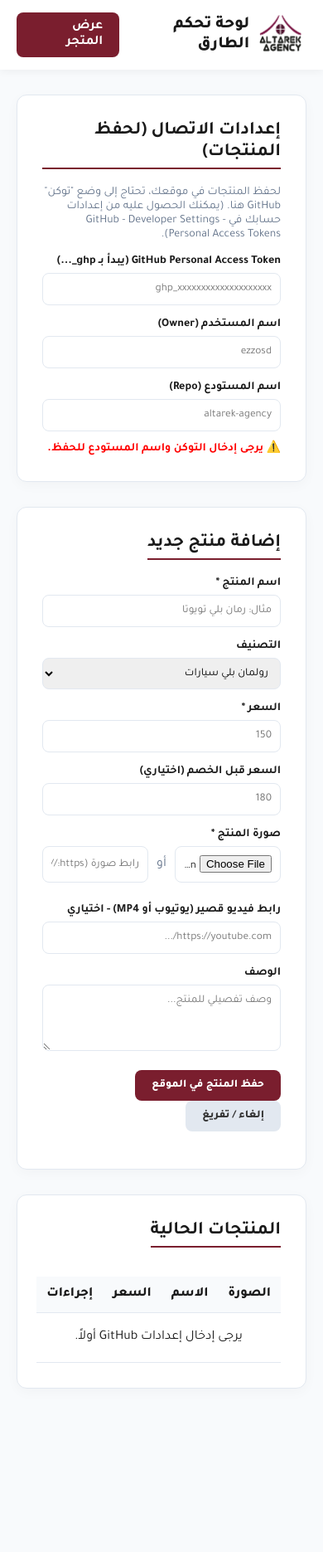
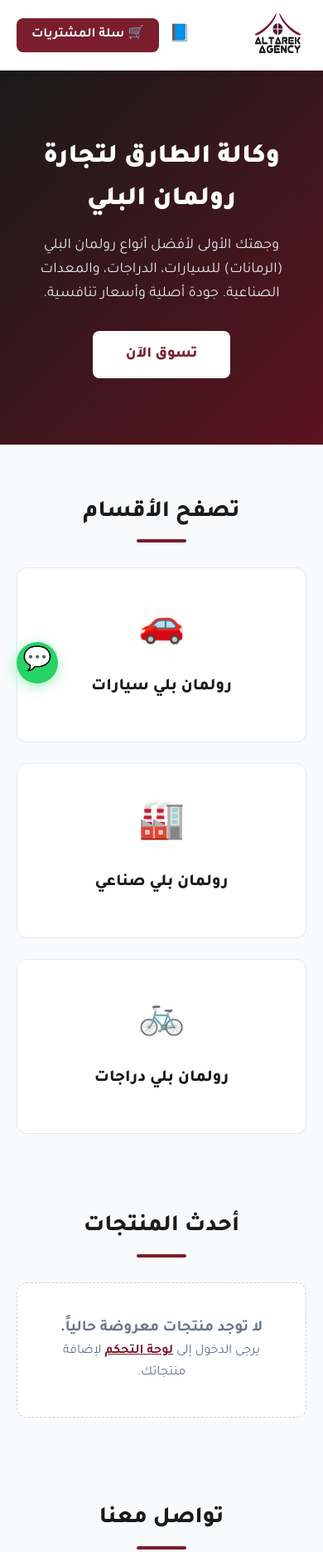
Before and after one commit to ezzosd/altarek-store, a plain HTML site: page index.html in a window 390 px wide. Shown: the top 1871 px of the page at 83% size. Before the commit the page ends 1704 px from the top, so only its background shows below. Drawn offline with Linux system fonts and the light colour scheme.

Commit message:
Refactor index.html for improved layout and navigation
Updated the header structure, added navigation links, and enhanced the hero section with a new layout. Modified styles for better responsiveness and added new sections for products and contact information.

```diff
--- a/index.html
+++ b/index.html
@@ -3,153 +3,125 @@
 <head>
 <meta charset="UTF-8">
 <meta name="viewport" content="width=device-width, initial-scale=1">
-<title>لوحة التحكم | وكالة الطارق</title>
+<title>وكالة الطارق | لتجارة رولمان البلي</title>
 <link href="https://fonts.googleapis.com/css2?family=Tajawal:wght@400;500;700;800;900&display=swap" rel="stylesheet">
 <style>
-  :root { --primary: #7a1e2e; --primary-dark: #5c131f; --dark: #1a1a1a; --light: #f8fafc; --white: #ffffff; --gray: #64748b; --border: #e2e8f0; }
+  :root { --primary: #7a1e2e; --primary-dark: #5c131f; --dark: #1a1a1a; --light: #f8fafc; --white: #ffffff; --gray: #64748b; --whatsapp: #25d366; --facebook: #1877f2; }
   * { box-sizing: border-box; margin: 0; padding: 0; font-family: 'Tajawal', sans-serif; }
-  body { background: var(--light); color: var(--dark); }
+  body { background-color: var(--light); color: var(--dark); line-height: 1.6; }
   a { text-decoration: none; color: inherit; }
-
-  .header { background: var(--white); padding: 15px 20px; box-shadow: 0 2px 10px rgba(0,0,0,0.05); display: flex; justify-content: space-between; align-items: center; }
-  .brand { display: flex; align-items: center; gap: 10px; font-weight: 800; font-size: 20px; }
-  .brand img { height: 50px; }
-  .btn-store { background: var(--primary); color: white; padding: 8px 20px; border-radius: 8px; font-weight: 700; }
-
-  .container { max-width: 1000px; margin: 30px auto; padding: 0 20px; }
-  .card { background: var(--white); border-radius: 12px; padding: 30px; box-shadow: 0 4px 15px rgba(0,0,0,0.03); margin-bottom: 30px; border: 1px solid var(--border); }
-  h2 { font-size: 22px; margin-bottom: 20px; border-bottom: 2px solid var(--primary); display: inline-block; padding-bottom: 5px; }
-
-  .form-grid { display: grid; grid-template-columns: 1fr 1fr; gap: 15px; }
-  @media(max-width: 768px) { .form-grid { grid-template-columns: 1fr; } .full { grid-column: span 1 !important; } }
-  .full { grid-column: span 2; }
-
-  label { display: block; margin-bottom: 5px; font-weight: 700; font-size: 14px; }
-  input, select, textarea { width: 100%; padding: 10px; border: 1px solid var(--border); border-radius: 8px; font-family: inherit; }
-  input:focus, textarea:focus { outline: none; border-color: var(--primary); }
-  textarea { resize: vertical; height: 80px; }
-
-  .btn { padding: 10px 20px; border: none; border-radius: 8px; font-weight: 800; cursor: pointer; font-family: inherit; transition: 0.3s; }
-  .btn-primary { background: var(--primary); color: white; }
-  .btn-primary:hover { background: var(--primary-dark); }
-  .btn-danger { background: #ef4444; color: white; padding: 6px 12px; font-size: 13px; }
-  .btn-edit { background: #3b82f6; color: white; padding: 6px 12px; font-size: 13px; }
-
-  table { width: 100%; border-collapse: collapse; margin-top: 15px; }
-  th, td { padding: 12px; border-bottom: 1px solid var(--border); text-align: right; }
-  th { background: var(--light); font-weight: 800; }
-  .product-img { width: 40px; height: 40px; object-fit: cover; border-radius: 5px; }
-
-  .hidden-section { display: none; padding: 20px; background: #fef2f2; border: 1px solid #fecaca; border-radius: 8px; margin-bottom: 20px; }
+  .header { background: var(--white); box-shadow: 0 2px 10px rgba(0,0,0,0.05); position: sticky; top: 0; z-index: 100; }
+  .header-container { max-width: 1200px; margin: 0 auto; padding: 15px 20px; display: flex; justify-content: space-between; align-items: center; }
+  .brand { display: flex; align-items: center; gap: 12px; }
+  .brand img { height: 55px; }
+  .nav-links { display: flex; gap: 25px; font-weight: 700; }
+  .nav-links a:hover { color: var(--primary); }
+  .header-actions { display: flex; gap: 12px; align-items: center; }
+  .btn-cart { background: var(--primary); color: var(--white); padding: 8px 18px; border-radius: 8px; font-weight: 700; transition: 0.3s; }
+  .btn-cart:hover { background: var(--primary-dark); }
+  .btn-social-header { color: var(--facebook); font-size: 20px; }
+  .btn-social-header:hover { color: var(--primary); }
+  .hero { background: linear-gradient(135deg, var(--dark) 0%, var(--primary-dark) 100%); color: var(--white); padding: 80px 20px; text-align: center; }
+  .hero h1 { font-size: 42px; font-weight: 900; margin-bottom: 15px; }
+  .hero p { font-size: 18px; margin-bottom: 30px; color: #e2e8f0; max-width: 600px; margin: 0 auto 30px; }
+  .btn-primary { background: var(--white); color: var(--primary); padding: 14px 40px; border-radius: 8px; font-size: 18px; font-weight: 800; display: inline-block; transition: 0.3s; }
+  .btn-primary:hover { background: var(--primary); color: var(--white); transform: translateY(-3px); }
+  .section-title { text-align: center; font-size: 28px; font-weight: 800; margin: 60px 0 30px; color: var(--dark); position: relative; }
+  .section-title::after { content: ''; display: block; width: 60px; height: 4px; background: var(--primary); margin: 10px auto 0; border-radius: 2px; }
+  .categories { max-width: 1200px; margin: 0 auto; padding: 0 20px 30px; display: grid; grid-template-columns: repeat(auto-fit, minmax(280px, 1fr)); gap: 25px; }
+  .category-card { background: var(--white); border-radius: 12px; padding: 40px 20px; text-align: center; border: 1px solid #e2e8f0; transition: 0.3s; }
+  .category-card:hover { transform: translateY(-5px); box-shadow: 0 10px 25px rgba(122, 30, 46, 0.1); border-color: var(--primary); }
+  .category-icon { font-size: 45px; margin-bottom: 15px; color: var(--primary); }
+  .category-card h3 { font-size: 20px; font-weight: 800; margin-bottom: 10px; }
+  .products-grid { max-width: 1200px; margin: 0 auto; padding: 0 20px 40px; display: grid; grid-template-columns: repeat(auto-fill, minmax(250px, 1fr)); gap: 25px; }
+  .product-card { background: var(--white); border-radius: 12px; overflow: hidden; border: 1px solid #e2e8f0; transition: 0.3s; display: flex; flex-direction: column; }
+  .product-card:hover { transform: translateY(-5px); box-shadow: 0 10px 25px rgba(122, 30, 46, 0.1); border-color: var(--primary); }
+  .product-image { width: 100%; height: 200px; background: #f1f5f9; position: relative; }
+  .product-image img { width: 100%; height: 100%; object-fit: cover; }
+  .badge { position: absolute; top: 10px; right: 10px; background: var(--primary); color: var(--white); padding: 4px 12px; border-radius: 20px; font-size: 12px; font-weight: 800; }
+  .product-info { padding: 20px; display: flex; flex-direction: column; flex-grow: 1; }
+  .product-category { font-size: 12px; color: var(--gray); font-weight: 700; margin-bottom: 5px; }
+  .product-title { font-size: 16px; font-weight: 800; color: var(--dark); margin-bottom: 15px; flex-grow: 1; }
+  .product-price { display: flex; align-items: center; gap: 10px; margin-bottom: 15px; }
+  .current-price { font-size: 20px; font-weight: 900; color: var(--primary); }
+  .old-price { font-size: 14px; color: #94a3b8; text-decoration: line-through; }
+  .btn-order { width: 100%; background: var(--light); color: var(--dark); border: 1px solid #e2e8f0; padding: 10px; border-radius: 8px; font-weight: 800; cursor: pointer; transition: 0.3s; display: flex; justify-content: center; align-items: center; gap: 8px; }
+  .btn-order:hover { background: var(--whatsapp); color: var(--white); border-color: var(--whatsapp); }
+  .btn-video { background: #ef4444; color: white; padding: 10px 15px; border-radius: 8px; font-weight: 800; display: flex; justify-content: center; align-items: center; transition: 0.3s; border: none; cursor: pointer; }
+  .btn-video:hover { background: #dc2626; }
+  .contact-section { max-width: 1200px; margin: 0 auto; padding: 0 20px 60px; display: grid; grid-template-columns: repeat(auto-fit, minmax(250px, 1fr)); gap: 25px; }
+  .contact-card { background: var(--white); padding: 30px 20px; border-radius: 12px; text-align: center; border: 1px solid #e2e8f0; transition: 0.3s; }
+  .contact-card:hover { border-color: var(--primary); box-shadow: 0 10px 25px rgba(122, 30, 46, 0.1); }
+  .contact-icon { font-size: 35px; margin-bottom: 15px; color: var(--primary); }
+  .contact-card h3 { font-size: 18px; font-weight: 800; margin-bottom: 10px; }
+  .contact-card a, .contact-card p { color: var(--gray); font-size: 15px; display: block; margin-bottom: 5px; }
+  .contact-card a:hover { color: var(--primary); font-weight: 700; }
+  .footer { background: var(--dark); color: var(--white); text-align: center; padding: 30px 20px; }
+  .footer p { color: #94a3b8; font-size: 14px; margin-bottom: 8px; }
+  .footer-social { display: flex; justify-content: center; gap: 15px; margin-top: 15px; }
+  .footer-social a { color: #94a3b8; font-size: 20px; transition: 0.3s; }
+  .footer-social a:hover { color: var(--white); }
+  .whatsapp-float { position: fixed; bottom: 30px; left: 30px; background: var(--whatsapp); color: var(--white); width: 60px; height: 60px; border-radius: 50%; display: flex; justify-content: center; align-items: center; font-size: 35px; box-shadow: 0 4px 15px rgba(37, 211, 102, 0.4); z-index: 1000; transition: 0.3s; }
+  .whatsapp-float:hover { transform: scale(1.1); color: var(--white); }
+  @media (max-width: 768px) { .nav-links { display: none; } .hero h1 { font-size: 32px; } .whatsapp-float { bottom: 20px; left: 20px; width: 50px; height: 50px; font-size: 28px; } }
 </style>
 </head>
 <body>
 
-<header class="header">
-  <a href="index.html" class="brand">
-    <img src="logo.png" alt="شعار">
-    لوحة تحكم الطارق
-  </a>
-  <a href="index.html" class="btn-store">عرض المتجر</a>
-</header>
-
-<div class="container">
-
-  <!-- إعدادات GitHub -->
-  <div class="card">
-    <h2>إعدادات الاتصال (لحفظ المنتجات)</h2>
-    <p style="font-size:14px; color:var(--gray); margin-bottom:15px;">
-      لحفظ المنتجات في موقعك، تحتاج إلى وضع "توكن" GitHub هنا. (يمكنك الحصول عليه من إعدادات حسابك في GitHub - Developer Settings - Personal Access Tokens).
-    </p>
-    <div class="form-grid">
-      <div class="full">
-        <label>GitHub Personal Access Token (يبدأ بـ ghp_...)</label>
-        <input type="password" id="githubToken" placeholder="ghp_xxxxxxxxxxxxxxxxxxxx" onchange="saveToken()">
-      </div>
-      <div>
-        <label>اسم المستخدم (Owner)</label>
-        <input type="text" id="githubOwner" placeholder="ezzosd" onchange="saveToken()">
-      </div>
-      <div>
-        <label>اسم المستودع (Repo)</label>
-        <input type="text" id="githubRepo" placeholder="altarek-agency" onchange="saveToken()">
+  <header class="header">
+    <div class="header-container">
+      <a href="index.html" class="brand">
+        <img src="logo.png" alt="شعار الطارق">
+      </a>
+      <nav class="nav-links">
+        <a href="index.html">الرئيسية</a>
+        <a href="#products">المنتجات</a>
+        <a href="admin.html" style="color:var(--primary);">لوحة التحكم</a>
+        <a href="#contact">اتصل بنا</a>
+      </nav>
+      <div class="header-actions">
+        <a href="https://www.facebook.com/profile.php?id=61562790860633" target="_blank" class="btn-social-header">📘</a>
+        <a href="#" class="btn-cart">🛒 سلة المشتريات</a>
       </div>
     </div>
-    <div id="tokenStatus" style="margin-top:10px; font-size:14px; font-weight:bold;"></div>
-  </div>
+  </header>
 
-  <!-- نموذج إضافة المنتج -->
-  <div class="card">
-    <h2 id="formTitle">إضافة منتج جديد</h2>
-    <form id="productForm">
-      <input type="hidden" id="prodId">
-      <div class="form-grid">
-        <div>
-          <label>اسم المنتج *</label>
-          <input type="text" id="prodName" required placeholder="مثال: رمان بلي تويوتا">
-        </div>
-        <div>
-          <label>التصنيف</label>
-          <select id="prodCategory">
-            <option value="رولمان بلي سيارات">رولمان بلي سيارات</option>
-            <option value="رولمان بلي صناعي">رولمان بلي صناعي</option>
-            <option value="رولمان بلي دراجات">رولمان بلي دراجات</option>
-          </select>
-        </div>
-        <div>
-          <label>السعر *</label>
-          <input type="number" id="prodPrice" required placeholder="150">
-        </div>
-        <div>
-          <label>السعر قبل الخصم (اختياري)</label>
-          <input type="number" id="prodOldPrice" placeholder="180">
-        </div>
+  <section class="hero">
+    <h1>وكالة الطارق لتجارة رولمان البلي</h1>
+    <p>وجهتك الأولى لأفضل أنواع رولمان البلي (الرمانات) للسيارات، الدراجات، والمعدات الصناعية. جودة أصلية وأسعار تنافسية.</p>
+    <a href="#products" class="btn-primary">تسوق الآن</a>
+  </section>
 
-        <!-- رفع صورة من الجهاز -->
-        <div class="full">
-          <label>صورة المنتج *</label>
-          <div style="display:flex; gap:10px;">
-            <input type="file" id="prodImageFile" accept="image/*" style="flex:1;">
-            <span style="align-self:center; color:var(--gray);">أو</span>
-            <input type="url" id="prodImageUrl" placeholder="رابط صورة (https://...)" style="flex:1;">
-          </div>
-          <div id="imagePreview" style="margin-top:10px;"></div>
-        </div>
+  <h2 class="section-title">تصفح الأقسام</h2>
+  <section class="categories">
+    <div class="category-card"><div class="category-icon">🚗</div><h3>رولمان بلي سيارات</h3></div>
+    <div class="category-card"><div class="category-icon">🏭</div><h3>رولمان بلي صناعي</h3></div>
+    <div class="category-card"><div class="category-icon">🚲</div><h3>رولمان بلي دراجات</h3></div>
+  </section>
 
-        <div class="full">
-          <label>رابط فيديو قصير (يوتيوب أو MP4) - اختياري</label>
-          <input type="url" id="prodVideo" placeholder="https://youtube.com/...">
-        </div>
-        <div class="full">
-          <label>الوصف</label>
-          <textarea id="prodDesc" placeholder="وصف تفصيلي للمنتج..."></textarea>
-        </div>
-        <div class="full">
-          <button type="submit" class="btn btn-primary" id="saveBtn">حفظ المنتج في الموقع</button>
-          <button type="button" class="btn" style="background:#e2e8f0; color:#333" onclick="resetForm()">إلغاء / تفريغ</button>
-        </div>
-      </div>
-    </form>
-    <div id="formMsg" style="margin-top:15px; font-weight:bold;"></div>
-  </div>
+  <h2 id="products" class="section-title">أحدث المنتجات</h2>
+  <section class="products-grid" id="storeProducts"></section>
 
-  <!-- جدول المنتجات -->
-  <div class="card">
-    <h2>المنتجات الحالية</h2>
-    <table>
-      <thead>
-        <tr>
-          <th>الصورة</th>
-          <th>الاسم</th>
-          <th>السعر</th>
-          <th>إجراءات</th>
-        </tr>
-      </thead>
-      <tbody id="productsTableBody"></tbody>
-    </table>
-  </div>
-</div>
+  <h2 id="contact" class="section-title">تواصل معنا</h2>
+  <section class="contact-section">
+    <div class="contact-card"><div class="contact-icon">📞</div><h3>الهاتف</h3><a href="tel:0225764191" dir="ltr">0225764191</a></div>
+    <div class="contact-card"><div class="contact-icon" style="color: var(--whatsapp);">🟢</div><h3>واتساب</h3><a href="https://wa.me/201110666981" target="_blank" dir="ltr">01110666981</a><a href="https://wa.me/201068640790" target="_blank" dir="ltr">01068640790</a></div>
+    <div class="contact-card"><div class="contact-icon" style="color: var(--facebook);">📘</div><h3>فيسبوك</h3><a href="https://www.facebook.com/profile.php?id=61562790860633" target="_blank">Altarek Agency</a></div>
+    <div class="contact-card"><div class="contact-icon">✉️</div><h3>البريد الإلكتروني</h3><a href="mailto:TAREK58334@GMAIL.COM" dir="ltr">TAREK58334@GMAIL.COM</a></div>
+    <div class="contact-card"><div class="contact-icon">📍</div><h3>العنوان</h3><p>15 شارع شامبليون - القاهرة - وسط البلد</p></div>
+  </section>
 
-<script src="admin.js"></script>
+  <footer class="footer">
+    <p>جميع الحقوق محفوظة © وكالة الطارق لتجارة رولمان البلي 2024</p>
+    <div class="footer-social">
+      <a href="https://www.facebook.com/profile.php?id=61562790860633">📘</a>
+      <a href="https://wa.me/201110666981">🟢</a>
+    </div>
+  </footer>
+
+  <a href="https://wa.me/201110666981" class="whatsapp-float" target="_blank">💬</a>
+
+  <!-- ربط ملف المتجر فقط -->
+  <script src="app.js"></script>
 </body>
 </html>
```
